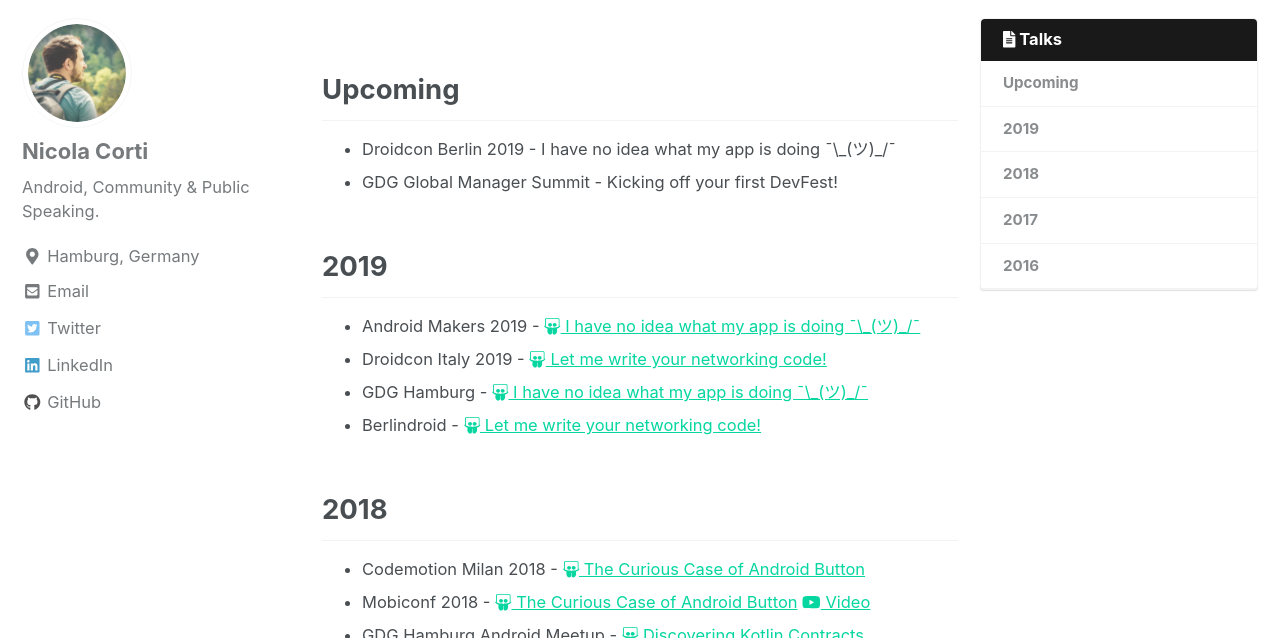
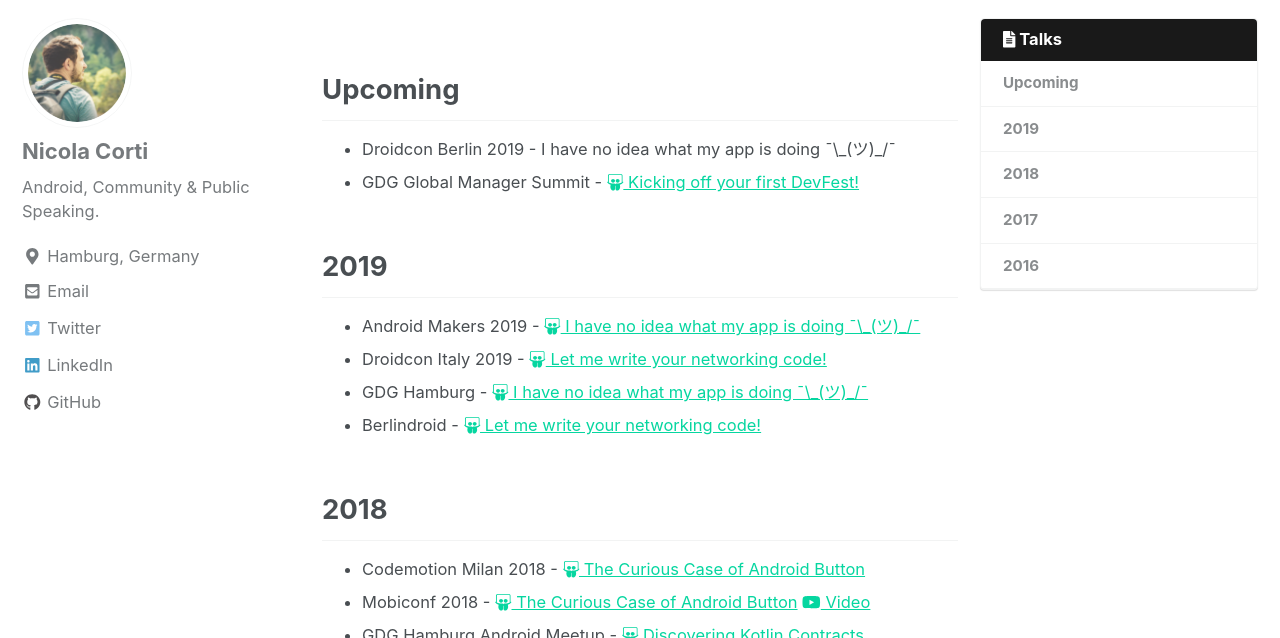
Before and after one commit to cortinico/cortinico.github.io, a Jekyll site: the page built from _pages/talks.md, in a window 1280 px wide and 900 px high, cut to the strip 262-900 px from the top of the window. Built offline with Jekyll 4.4.1, drawn with Linux system fonts in a browser that asks for light colours; nearby versions of some CDN libraries.

Commit message:
Adding GDG Global Summit Slides

```diff
--- a/_pages/talks.md
+++ b/_pages/talks.md
@@ -15,7 +15,7 @@
 
 ## Upcoming
 * Droidcon Berlin 2019 - I have no idea what my app is doing ¯\\\_(ツ)_/¯
-* GDG Global Manager Summit - Kicking off your first DevFest!
+* GDG Global Manager Summit - [<i class="fab fa-slideshare"></i> Kicking off your first DevFest!](http://bit.ly/howtodevfest)
 {: .talk-section }
 
 ## 2019
```
